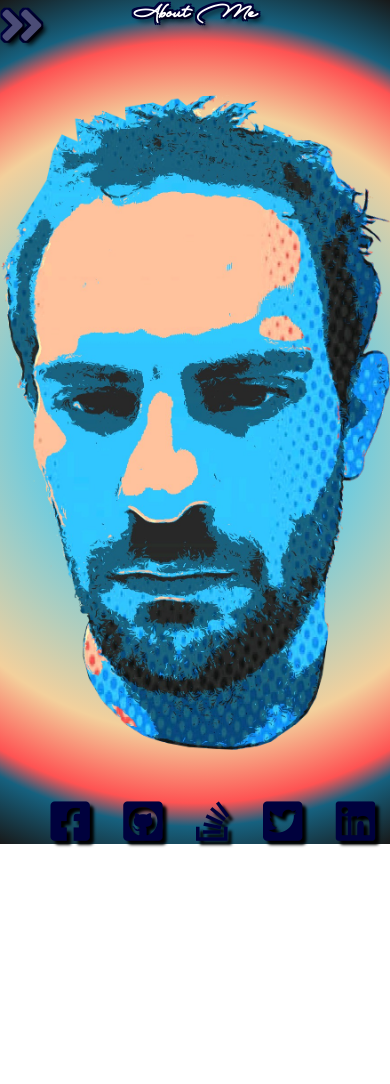
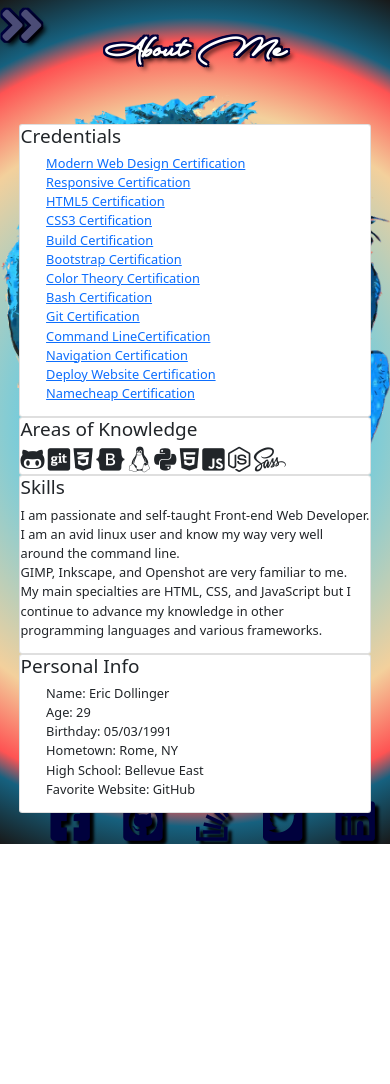
Before and after one commit to edolly2/Portfolio2, a PHP site: page /port_about.html in a window 390 px wide. Shown: the top 1084 px of the page. After the commit the page ends 844 px from the top, so only its background shows below. Run offline with PHP 8.4, Linux system fonts and the light colour scheme; some libraries are stand-ins or nearby versions.

Commit message:
"Add icons, certificate, fix mobile"

```diff
--- a/Portfolio2.css
+++ b/Portfolio2.css
@@ -1,4 +1,16 @@
-/* ===========ALL============= */
+/* =============EVERY PAGE BASE STYLE================ */
+
+
+/*                       BELOW                        */
+
+
+/*                                                    */
+
+
+/* ================================================== */
+
+
+/* ---ALL--- */
 
 *,
 html {
@@ -24,13 +36,26 @@ body {
     height: 100%;
 }
 
+header h1 {
+    padding-top: 30px;
+}
 
-/* ===========GRID================ */
+
+/* ======================GRID======================== */
+
+
+/*                      BELOW                         */
+
+
+/*                                                    */
+
+
+/* ================================================== */
 
 .grid-container {
     display: grid;
     grid-template-columns: 0.4fr 2fr 0.4fr;
-    grid-template-rows: 0.3fr 1.1fr 0.1fr;
+    grid-template-rows: 0.3fr 2fr 0.1fr;
     gap: 0px 0px;
     grid-template-areas: "header header header""main main main""footer footer footer";
 }
@@ -50,7 +75,16 @@ body {
 }
 
 
-/* ===========NAVIGATION================ */
+/* ====================NAVIGATION==================== */
+
+
+/*                       BELOW                        */
+
+
+/*                                                    */
+
+
+/* ================================================== */
 
 .nav {
     height: 100%;
@@ -90,7 +124,7 @@ body {
 }
 
 
-/* ===========NAV BUTTON================ */
+/* ---NAV BUTTON--- */
 
 .fas {
     position: absolute;
@@ -102,10 +136,16 @@ body {
 }
 
 
-/* ===========ANIMATION================ */
+/* ======================MAIN======================== */
 
 
-/* ===========MAIN================ */
+/*                       BELOW                        */
+
+
+/*                                                    */
+
+
+/* ================================================== */
 
 .main {
     grid-area: main;
@@ -133,16 +173,20 @@ body {
 }
 
 
-/* ===========FOOTER================ */
+/* =====================FOOTER======================= */
+
+
+/*                       BELOW                        */
+
+
+/*                                                    */
+
+
+/* ================================================== */
 
 .foot {
     display: flex;
     grid-area: footer;
-    position: fixed;
-    bottom: 0;
-    right: 0;
-    width: 100%;
-    background-color: transparent;
 }
 
 #copy {
@@ -154,7 +198,7 @@ body {
 }
 
 
-/* ===========SOCIAL MEDIA================ */
+/* ---SOCIAL MEDIA--- */
 
 .social {
     height: auto;
@@ -174,7 +218,16 @@ body {
 }
 
 
-/* ===========LOGO/PHOTOS================ */
+/* ===================LOGO/PHOTOS==================== */
+
+
+/*                       BELOW                        */
+
+
+/*                                                    */
+
+
+/* ================================================== */
 
 #logo {
     grid-area: logo;
@@ -184,7 +237,16 @@ body {
 }
 
 
-/* ===========TYPOGRAPHY================ */
+/* ====================TYPOGRAPHY==================== */
+
+
+/*                       BELOW                        */
+
+
+/*                                                    */
+
+
+/* ================================================== */
 
 #myname,
 .main-p,
@@ -202,6 +264,24 @@ body {
     font-family: 'Permanent Marker', cursive;
     font-weight: normal;
 }
+
+
+/* =================================================== */
+
+
+/* ===================================================*/
+
+
+/* ====================ANIMATION===================== */
+
+
+/*                       BELOW                        */
+
+
+/*                                                    */
+
+
+/* ================================================== */
 
 @keyframes fas {
     0% {
@@ -225,39 +305,19 @@ body {
 }
 
 
-/* =============EVERY PAGE BASE STYLE================ */
+/* =====================MEDIA Qs===================== */
 
 
-/*                       ABOVE                        */
+/*                       BELOW                        */
 
 
-/*                       ABOVE                        */
+/*                                                    */
 
 
 /* ================================================== */
 
 
-/** ===========MEDIA Q's================ **/
-
-@media screen and (max-height: 450px) {
-    .nav {
-        padding-top: 15px;
-    }
-    .nav a {
-        font-size: 18px;
-    }
-}
-
-@media screen and (max-width: 600px) {
-    .container {
-        height: calc(350px - 50%);
-        width: calc(800px - 50%);
-        height: 100%;
-    }
-    html {
-        font-size: 80%;
-    }
-}
+/* ---MAX-WIDTH */
 
 @media screen and (max-width: 750px) {
     #copy {
@@ -265,6 +325,18 @@ body {
     }
     .main h1 {
         font-size: 5em;
+    }
+    .about-head {
+        font-size: 9vw;
+    }
+}
+
+@media screen and (max-width: 600px) {
+    html {
+        font-size: 80%;
+    }
+    .about-head {
+        font-size: 10vw;
     }
 }
 
@@ -278,7 +350,22 @@ body {
     .main h1 {
         padding-bottom: 10%;
     }
+    .about-head {
+        font-size: 40px;
+    }
 }
+
+@media screen and (max-width: 380px) {
+    .social a {
+        font-size: 6px;
+    }
+    .about-head {
+        font-size: 30px;
+    }
+}
+
+
+/* ---MAX-HEIGHT--- */
 
 @media screen and (max-height: 480px) {
     * {
@@ -295,103 +382,10 @@ body {
     .social a {
         font-size: 8px;
     }
-}
-
-@media screen and (max-width: 320px) {
-    .social a {
-        font-size: 6px;
+    .nav {
+        padding-top: 15px;
+    }
+    .nav a {
+        font-size: 18px;
     }
 }
-
-
-/* =============ABOUT ME CARD STYLE================== */
-
-
-/*                       BELOW                        */
-
-
-/*                       BELOW                        */
-
-
-/* ================================================== */
-
-.card-container {
-    position: absolute;
-    height: 58%;
-    width: 59%;
-    left: calc(50% - 425px);
-    display: flex;
-    justify-content: center;
-}
-
-.card {
-    display: flex;
-    height: 90%;
-    width: 25%;
-    background: rgb(254, 83, 83);
-    border-radius: 10px;
-    box-shadow: -5px 5px 10px #000;
-    margin-left: 50px;
-    transition: 0.4s ease-out;
-    position: relative;
-    left: 0px;
-    margin-top: 50px;
-    max-height: 100%;
-}
-
-.card2 {
-    display: block;
-}
-
-.card:not(:first-child) {
-    margin-left: -50px;
-}
-
-.card:hover {
-    transform: translateY(-20px);
-    transition: 0.4s ease-out;
-}
-
-.card:hover~.card {
-    position: relative;
-    left: 50px;
-    transition: 0.4s ease-out;
-}
-
-.title {
-    text-align: center;
-    color: white;
-    font-weight: 300;
-    position: absolute;
-    top: 15px;
-    text-shadow: 4px 4px 5px black, 2px 2px 0 rgb(0, 1, 61), 2px -2px 0 rgb(0, 1, 61), -2px 2px 0 rgb(0, 1, 61), -2px -2px 0 rgb(0, 1, 61), 2px 0px 0 rgb(0, 1, 61), 0px 2px 0 rgb(0, 1, 61), -2px 0px 0 rgb(0, 1, 61), 0px -2px 0 rgb(0, 1, 61);
-    width: 100%;
-}
-
-.info,
-.info-p {
-    font-size: 15px;
-    margin-top: 30%;
-    padding-left: 5%;
-    color: white;
-    font-family: Arial, Helvetica, sans-serif;
-    max-height: 100%;
-}
-
-.info-p {
-    font-size: 13px;
-}
-
-.fab-div {
-    margin-top: 40%;
-}
-
-.fab-info {
-    color: rgb(0, 1, 61);
-    padding: 10px 10px;
-    max-height: 100%;
-}
-
-ul {
-    list-style-type: none;
-}
```
Also changed, not shown: biocard.css (+24 -6 lines), biocard.html (+12 -6 lines), bash-32.png (added), redux.svg (added), seo-32.png (added), 1 other file.
